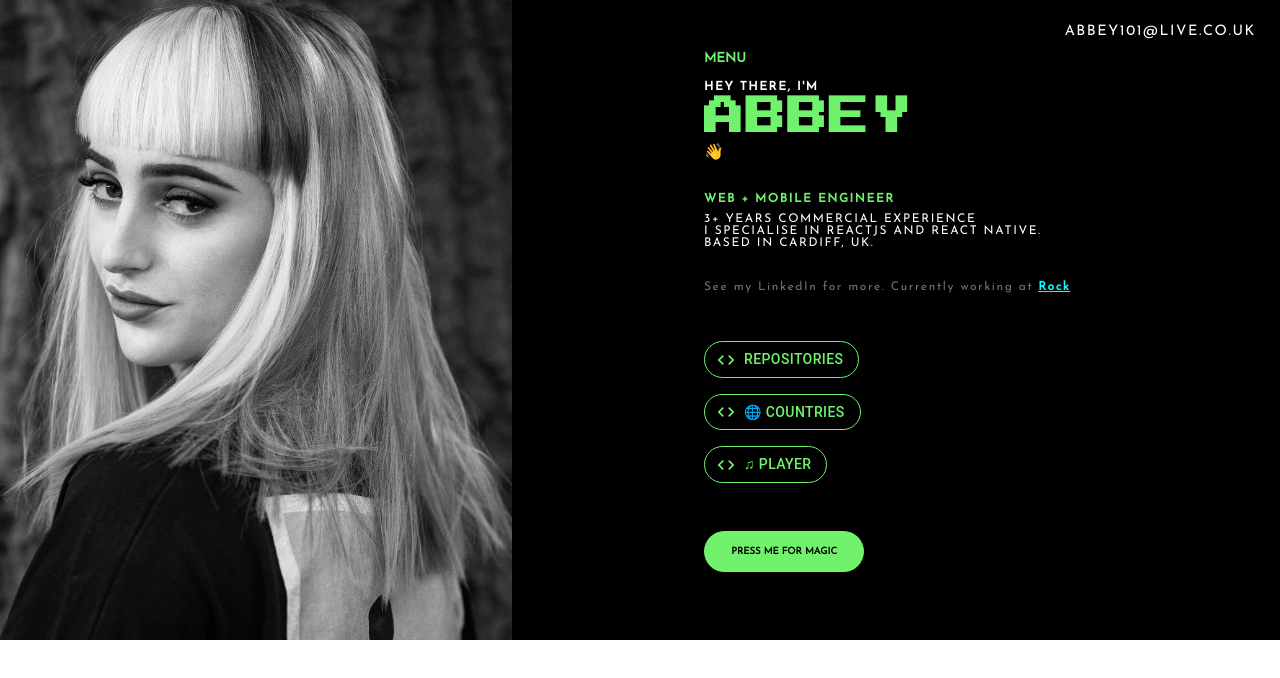
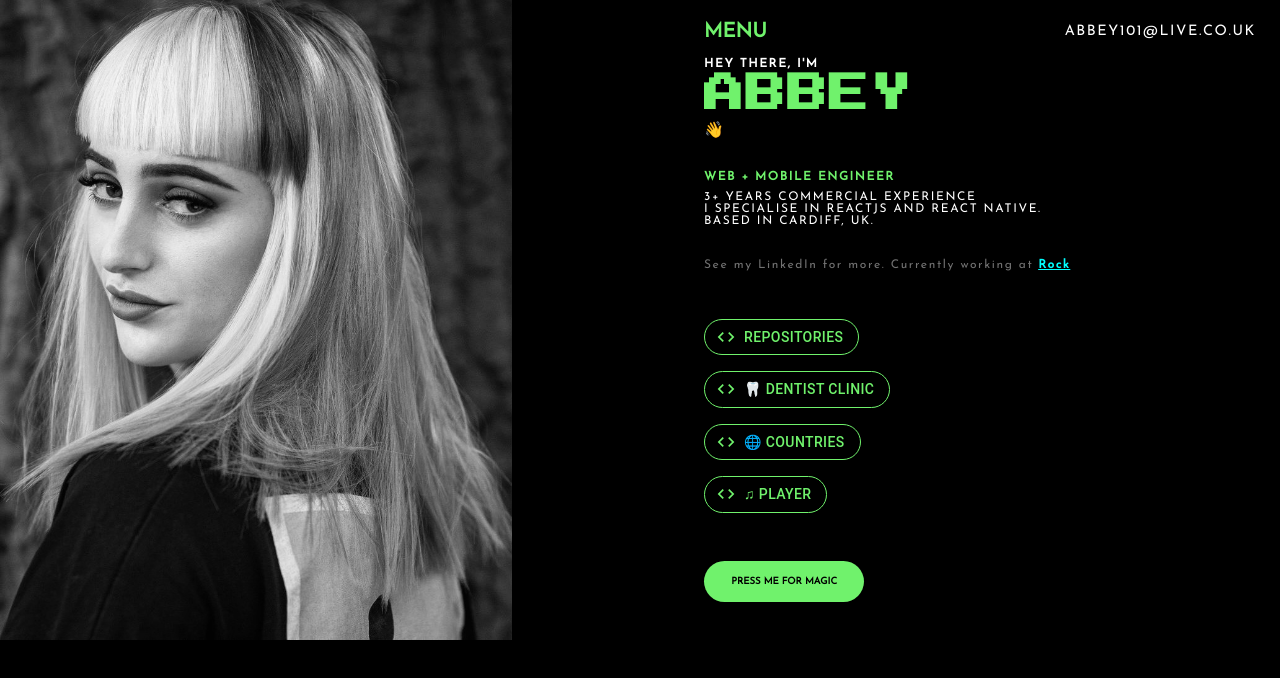
Before and after one commit to Abbeyy/portfolio, a React (Create React App) app: page / in a window 1280 px wide. Shown: the top 678 px of the page. Built offline with nearby package versions, Linux system fonts and the light colour scheme.

Commit message:
Updated links

```diff
--- a/src/components/drawer/drawer-styles.module.css
+++ b/src/components/drawer/drawer-styles.module.css
@@ -1,11 +1,14 @@
 .menu-title {
-    color: #70F26C;
+  color: #70f26c;
   border-width: 0;
   font-weight: 600;
   background-color: black;
   margin-bottom: 1rem;
   padding: 0rem;
+  font-size: 20px;
   margin-top: 1rem;
 }
 
-.menu-item-text { font-weight: 600; }
+.menu-item-text {
+  font-weight: 600;
+}
--- a/src/components/profile/links/links.tsx
+++ b/src/components/profile/links/links.tsx
@@ -19,6 +19,23 @@ export const Links = () => {
             className={`${styles["link-a"]}`}
           >
             Repositories
+          </Button>
+        </div>
+      </a>
+      <a href="https://dentistry-site.web.app/home">
+        <div className={`${styles["link-a"]}`}>
+          <Button
+            style={{
+              color: "#70F26C",
+              backgroundColor: "black",
+              borderColor: "#70F26C",
+              borderRadius: 25,
+            }}
+            variant="outlined"
+            startIcon={<CodeIcon />}
+            className={`${styles["link-a"]}`}
+          >
+            🦷 Dentist Clinic
           </Button>
         </div>
       </a>
--- a/src/components/skills/skills-bars/skillsBars.tsx
+++ b/src/components/skills/skills-bars/skillsBars.tsx
@@ -2,13 +2,17 @@ import { SkillBar } from "./skillBar";
 import styles from "./bars.module.css";
 
 const SKILLS = {
-  "React JS": 90,
-  "React Native": 90,
-  TypeScript: 85,
-  Redux: 75,
-  "Redux Sagas & Thunks": 70,
+  "React JS": 85,
+  "React Native": 75,
+  TypeScript: 90,
+  Tailwind: 60,
+  Redux: 70,
+  "Redux Sagas & Thunks": 80,
+  ReactQuery: 50,
+  ReactContext: 50,
   Jest: 50,
-  CSS: 60,
+  ReactTestingLibrary: 50,
+  CSS: 75,
   HTML: 85,
 };
 
--- a/src/index.css
+++ b/src/index.css
@@ -1,13 +1,18 @@
 body {
   margin: 0;
-  font-family: -apple-system, BlinkMacSystemFont, 'Segoe UI', 'Roboto', 'Oxygen',
-    'Ubuntu', 'Cantarell', 'Fira Sans', 'Droid Sans', 'Helvetica Neue',
+  font-family: -apple-system, BlinkMacSystemFont, "Segoe UI", "Roboto", "Oxygen",
+    "Ubuntu", "Cantarell", "Fira Sans", "Droid Sans", "Helvetica Neue",
     sans-serif;
   -webkit-font-smoothing: antialiased;
   -moz-osx-font-smoothing: grayscale;
 }
 
 code {
-  font-family: source-code-pro, Menlo, Monaco, Consolas, 'Courier New',
+  font-family: source-code-pro, Menlo, Monaco, Consolas, "Courier New",
     monospace;
 }
+
+#root {
+  height: 100vh;
+  background-color: black;
+}
```
Lines whose indentation alone changed are shown as unchanged.
